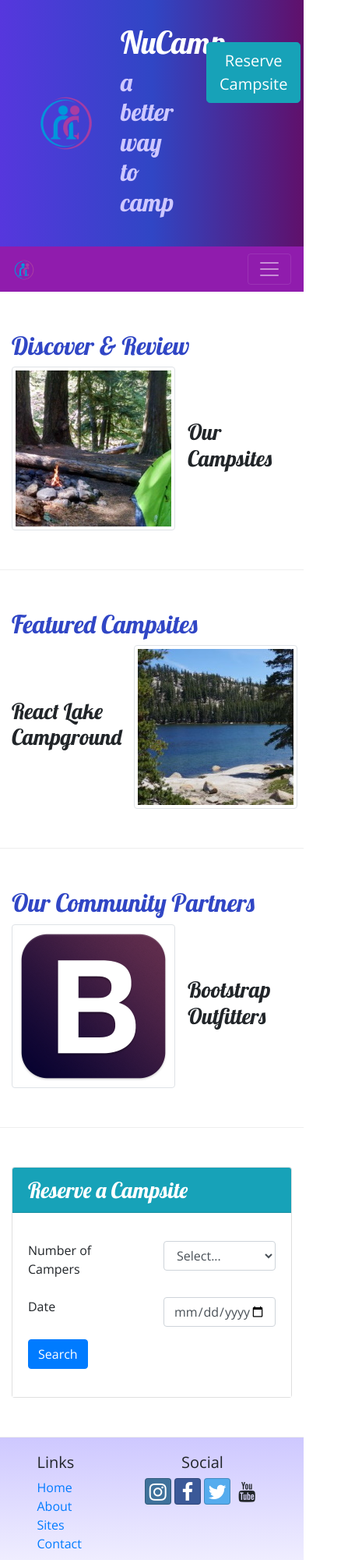
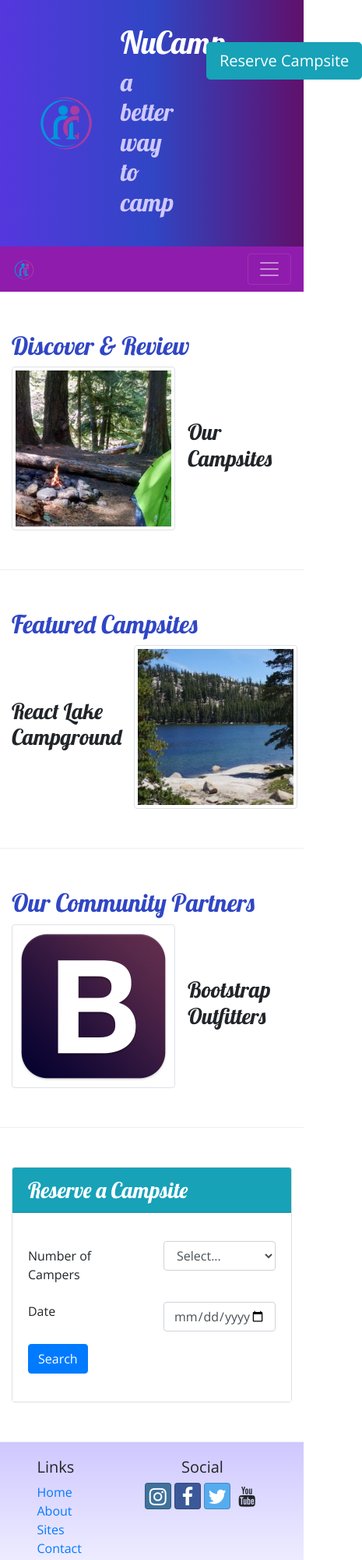
Before and after one commit to kevmac415/nucampsite, a website: page index.html in a window 390 px wide. Shown: the top 2000 px of the page at 78% size, 465 px wide, since content can reach past the window. Drawn offline with nearby package versions, Linux system fonts and the light colour scheme.

Commit message:
Week 2 Assignment

```diff
--- a/index.html
+++ b/index.html
@@ -31,7 +31,7 @@
                     <h2>a better way to camp</h2>
                 </div>
                 <div class="col col-md-4">
-                    <a class="btn btn-info btn-lg mt-4" href="#reserveForm" role="button">Reserve Campsite</a>
+                    <a class="btn btn-info btn-lg mt-4 text-nowrap" href="#reserveForm" role="button">Reserve Campsite</a>
                 </div>
             </div>
         </div>
@@ -107,7 +107,7 @@
                     <div class="card-body bg-white">
                         <form id="reserveForm">
                             <div class="row form-group">
-                                <label for="nuCampers" class="col col-sm-6">Number of Campers</label>
+                                <label for="nuCampers" class="col col-sm-6 col-form-label">Number of Campers</label>
                                     <div class="col">
                                         <select class="form-control" name="numCampers" id="nuCampers">
                                             <option>Select...</option>
@@ -122,7 +122,7 @@
                             </div>
                             <div class="row form-group">
                                 <label for="date" class="col col-sm-6">Date</label>
-                                    <div class="col col-sm-6">
+                                    <div class="col col-sm-6 col-xs-12">
                                         <input type="date" class="form-control" id="date" name="date" placeholder="">
                                     </div>
 
```
